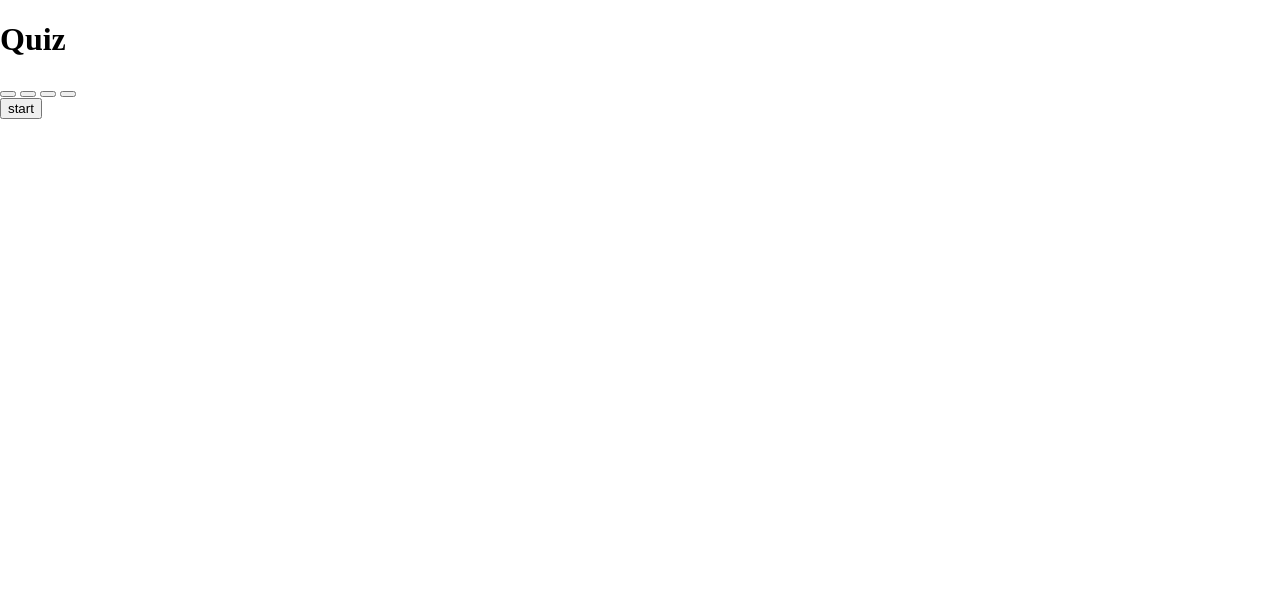
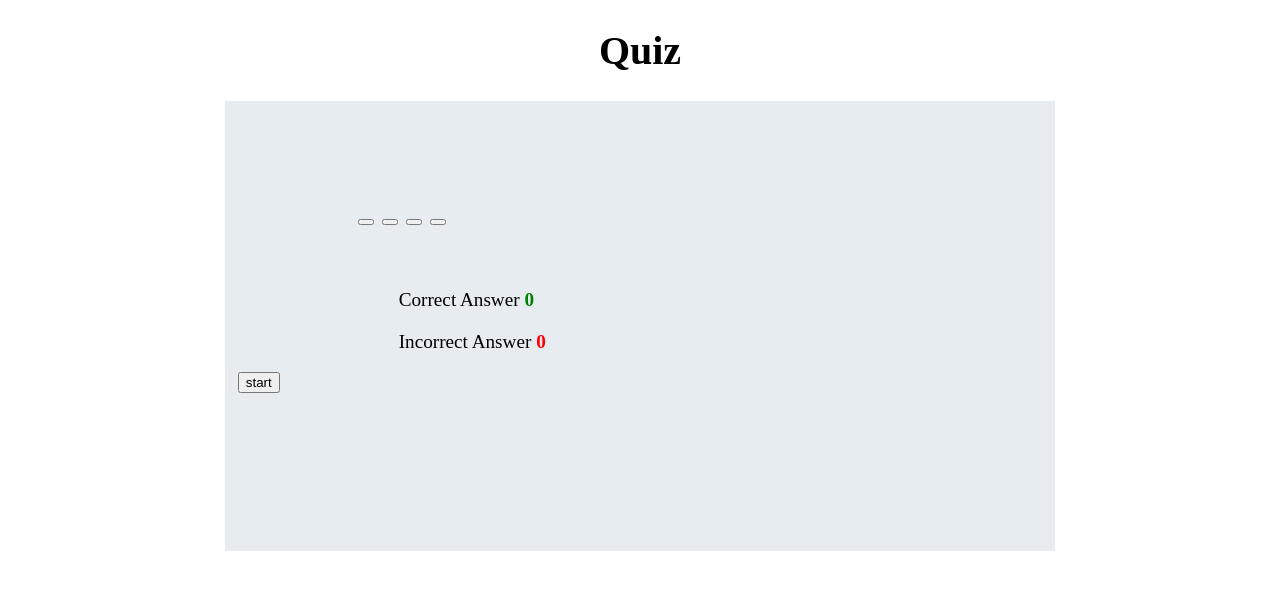
Before and after one commit to graham-25/quiz_javascript, a plain HTML site: page index.html in a window 1280 px wide. Drawn offline with Linux system fonts and the light colour scheme.

Commit message:
Added a answer counter to show number of correct gueses

```diff
--- a/assets/css/style.css
+++ b/assets/css/style.css
@@ -3,6 +3,48 @@ body {
     margin: 0;
     justify-content: center;
 
+}
+
+.heading {
+    text-align: center;
+    font-size: 2.5rem;
+}
+
+/* --- Design of Game Board for quiz ----- */
+
+.container {
+    background-color: #e6ecf0;
+    box-sizing: border-box;
+    width: 85%;
+    height: 65vh;
+    max-height: 450px;
+    max-width: 830px;
+    margin-left: auto;
+    margin-right: auto;
+    padding: 1%;
+}
+
+.questionBox {
+    width: 70%;
+    font-size: 2rem;
+    margin: auto;
+    padding: 40px 0;
+}
+
+.score-area {
+    margin: 5px auto;
+    width: 60%;
+    font-size: 1.2rem;
+}
+
+#score {
+    color: green;
+    font-weight: bold;
+}
+
+#incorrect {
+    color: red;
+    font-weight: bold;
 }
 
 #btn-end {
--- a/assets/js/script.js
+++ b/assets/js/script.js
@@ -54,12 +54,28 @@ function checkAnswer(e) {
     if (e.dataset.type == questions[currentQuestion].correct) {
         score++;
         alert("correct");
+        correctAnswer();
     }else{
         alert("Wrong");
+        wrongAnswer();
     }
     console.log("Score is " + score);
     currentQuestion++;
     displayQuestion();
+}
+
+/**
+ * This code will execute when the user has selected a correct answer.
+ */
+function correctAnswer() {
+
+}
+
+/**
+ * This code will execute when the user has selected a wrong answer.
+ */
+function wrongAnswer() {
+
 }
 
 /*
--- a/index.html
+++ b/index.html
@@ -8,8 +8,8 @@
     <title>Quiz</title>
 </head>
 <body>
+    <h1 class="heading">Quiz</h1>
     <div class="container">
-        <h1>Quiz</h1>
         <div class="questionBox">
             <h2 id="displayQuestion" class="hide"></h2>
             <div class="answerBTNs">
@@ -19,6 +19,10 @@
                 <button data-type="ans" id="btn4" onclick="checkAnswer(this)" class="hide1"></button>
             </div>
         </div>
+        <div class="score-area">
+            <P class="score">Correct Answer <span id="score">0</span></P>
+            <p class="score">Incorrect Answer <span id="incorrect">0</span></p>
+        </div>
         <div class="controls">
             <button data-type="start" id="btn-start">start</button>
             <button data-type="result" id="btn-end">End</button>
```
